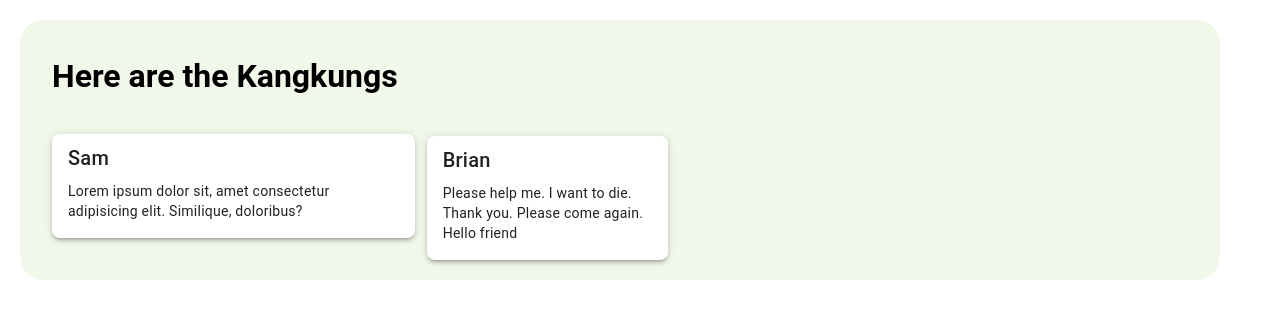
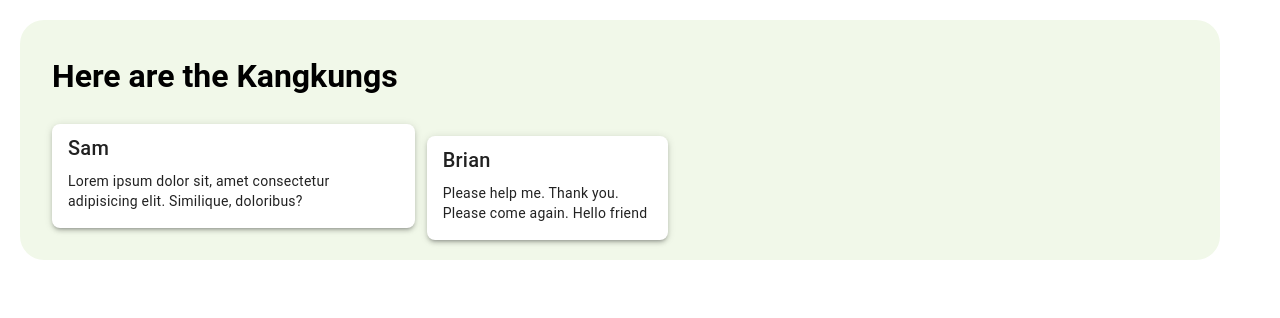
Before and after one commit to sampraslee/group5-test, a Vue app: page / in a window 1280 px wide. Shown: the top 318 px of the page. Built offline with nearby package versions, Linux system fonts and the light colour scheme; a small style sheet from the web is missing.

Commit message:
I've created my v-card

```diff
--- a/src/pages/index.vue
+++ b/src/pages/index.vue
@@ -16,7 +16,7 @@
       <v-card class="elevation-3 rounded-lg">
         <v-card-title>Brian</v-card-title>
         <v-card-text
-          >Please help me. I want to die. Thank you. Please come again. Hello friend</v-card-text
+          >Please help me. Thank you. Please come again. Hello friend</v-card-text
         >
       </v-card>
     </v-col>
--- a/src/typed-router.d.ts
+++ b/src/typed-router.d.ts
@@ -19,6 +19,5 @@ declare module 'vue-router/auto-routes' {
    */
   export interface RouteNamedMap {
     '/': RouteRecordInfo<'/', '/', Record<never, never>, Record<never, never>>,
-    '/brian': RouteRecordInfo<'/brian', '/brian', Record<never, never>, Record<never, never>>,
   }
 }
```
